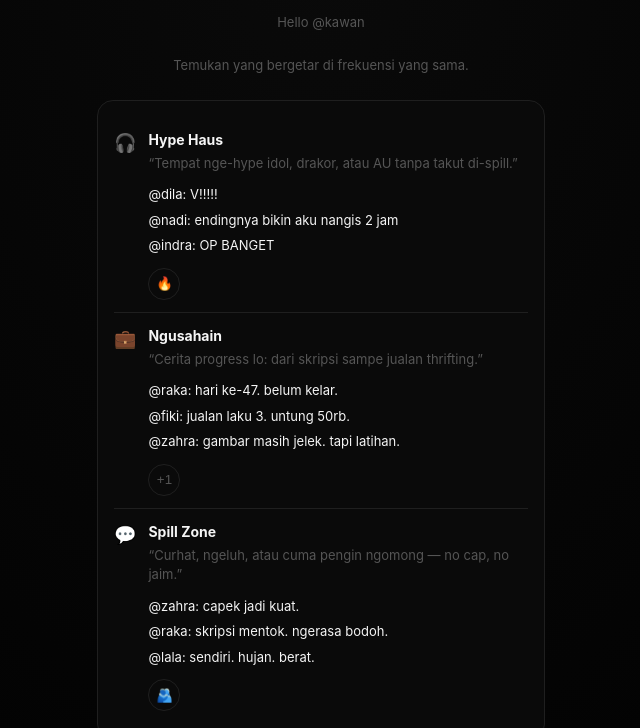
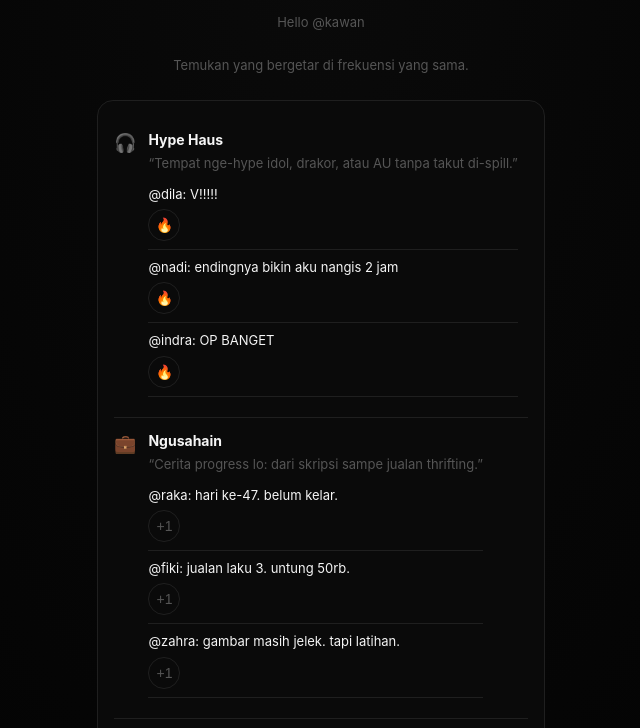
Before and after one commit to hendy-unggul/NOPE-Qwen, a plain HTML site: page frekuensi.html in a window 1280 px wide. Shown: the part 72-800 px from the top of the page, without its empty margins (319-959 px from the left). Drawn offline with Linux system fonts and the light colour scheme.

Commit message:
Update frekuensi.html

```diff
--- a/frekuensi.html
+++ b/frekuensi.html
@@ -6,22 +6,49 @@
   <title>NOPE — Frekuensi</title>
   <link rel="stylesheet" href="style.css">
   <style>
-    /* Fade-in untuk rant */
-    @keyframes fadeIn {
-      from { opacity: 0; transform: translateY(4px); }
-      to { opacity: 1; transform: translateY(0); }
+    .zone-post-container {
+      margin: 8px 0;
+      padding-bottom: 8px;
+      border-bottom: 1px solid var(--border);
     }
     .zone-post {
-      margin: 6px 0;
       font-size: 13px;
       color: var(--text);
-      opacity: 0;
-      animation: fadeIn 0.5s forwards;
+      margin-bottom: 6px;
+      line-height: 1.4;
     }
-    /* Delay berbeda untuk setiap rant */
-    .zone-post:nth-child(1) { animation-delay: 0.1s; }
-    .zone-post:nth-child(2) { animation-delay: 0.2s; }
-    .zone-post:nth-child(3) { animation-delay: 0.3s; }
+    .post-actions {
+      display: flex;
+      gap: 12px;
+    }
+    .post-btn {
+      background: none;
+      border: 1px solid var(--border);
+      color: var(--muted);
+      width: 32px;
+      height: 32px;
+      border-radius: 50%;
+      display: flex;
+      align-items: center;
+      justify-content: center;
+      cursor: pointer;
+      font-size: 14px;
+    }
+    .post-btn:hover {
+      border-color: var(--accent);
+      color: var(--accent);
+    }
+    .zone-icon {
+      font-size: 18px;
+    }
+    .zone-content p {
+      margin-bottom: 12px;
+      color: var(--muted);
+      font-size: 13px;
+    }
+    .zone-actions {
+      margin-top: 12px;
+    }
   </style>
 </head>
 <body>
@@ -51,14 +78,25 @@
         <div class="zone-icon">🎧</div>
         <div class="zone-content">
           <h3>Hype Haus</h3>
-          <p style="margin-bottom:12px;">“Tempat nge-hype idol, drakor, atau AU tanpa takut di-spill.”</p>
+          <p>“Tempat nge-hype idol, drakor, atau AU tanpa takut di-spill.”</p>
 
+          <div class="zone-post-container">
             <div class="zone-post">@dila: V!!!!!</div>
+            <div class="post-actions">
+              <button class="post-btn" onclick="sendReaction('🔥')">🔥</button>
+            </div>
+          </div>
+          <div class="zone-post-container">
             <div class="zone-post">@nadi: endingnya bikin aku nangis 2 jam</div>
+            <div class="post-actions">
+              <button class="post-btn" onclick="sendReaction('🔥')">🔥</button>
+            </div>
+          </div>
+          <div class="zone-post-container">
             <div class="zone-post">@indra: OP BANGET</div>
-
-          <div class="zone-actions" style="margin-top:12px;">
-            <button class="zone-btn" onclick="sendReaction('🔥')">🔥</button>
+            <div class="post-actions">
+              <button class="post-btn" onclick="sendReaction('🔥')">🔥</button>
+            </div>
           </div>
         </div>
       </div>
@@ -68,14 +106,25 @@
         <div class="zone-icon">💼</div>
         <div class="zone-content">
           <h3>Ngusahain</h3>
-          <p style="margin-bottom:12px;">“Cerita progress lo: dari skripsi sampe jualan thrifting.”</p>
+          <p>“Cerita progress lo: dari skripsi sampe jualan thrifting.”</p>
 
+          <div class="zone-post-container">
             <div class="zone-post">@raka: hari ke-47. belum kelar.</div>
+            <div class="post-actions">
+              <button class="post-btn" onclick="sendReaction('+1')">+1</button>
+            </div>
+          </div>
+          <div class="zone-post-container">
             <div class="zone-post">@fiki: jualan laku 3. untung 50rb.</div>
+            <div class="post-actions">
+              <button class="post-btn" onclick="sendReaction('+1')">+1</button>
+            </div>
+          </div>
+          <div class="zone-post-container">
             <div class="zone-post">@zahra: gambar masih jelek. tapi latihan.</div>
-
-          <div class="zone-actions" style="margin-top:12px;">
-            <button class="zone-btn" onclick="sendReaction('+1')">+1</button>
+            <div class="post-actions">
+              <button class="post-btn" onclick="sendReaction('+1')">+1</button>
+            </div>
           </div>
         </div>
       </div>
@@ -85,14 +134,25 @@
         <div class="zone-icon">💬</div>
         <div class="zone-content">
           <h3>Spill Zone</h3>
-          <p style="margin-bottom:12px;">“Curhat, ngeluh, atau cuma pengin ngomong — no cap, no jaim.”</p>
+          <p>“Curhat, ngeluh, atau cuma pengin ngomong — no cap, no jaim.”</p>
 
+          <div class="zone-post-container">
             <div class="zone-post">@zahra: capek jadi kuat.</div>
+            <div class="post-actions">
+              <button class="post-btn" onclick="sendReaction('🫂')">🫂</button>
+            </div>
+          </div>
+          <div class="zone-post-container">
             <div class="zone-post">@raka: skripsi mentok. ngerasa bodoh.</div>
+            <div class="post-actions">
+              <button class="post-btn" onclick="sendReaction('🫂')">🫂</button>
+            </div>
+          </div>
+          <div class="zone-post-container">
             <div class="zone-post">@lala: sendiri. hujan. berat.</div>
-
-          <div class="zone-actions" style="margin-top:12px;">
-            <button class="zone-btn" onclick="sendReaction('🫂')">🫂</button>
+            <div class="post-actions">
+              <button class="post-btn" onclick="sendReaction('🫂')">🫂</button>
+            </div>
           </div>
         </div>
       </div>
@@ -109,8 +169,8 @@
     document.getElementById('username-display').textContent = localStorage.getItem('nope_username') || 'kawan';
 
     function sendReaction(emoji) {
-      // Di Phase 2, ini akan kirim ke Supabase
-      alert(`Kamu mengirim ${emoji} ke ruang ini. Hanya pengirim asli yang tahu.`);
+      // Simulasi: hanya tampilkan notifikasi
+      alert(`Kamu mengirim ${emoji} — respons hanya terlihat oleh pengirim asli.`);
     }
 
     function goTo(page) {
```
Lines whose indentation alone changed are shown as unchanged.
